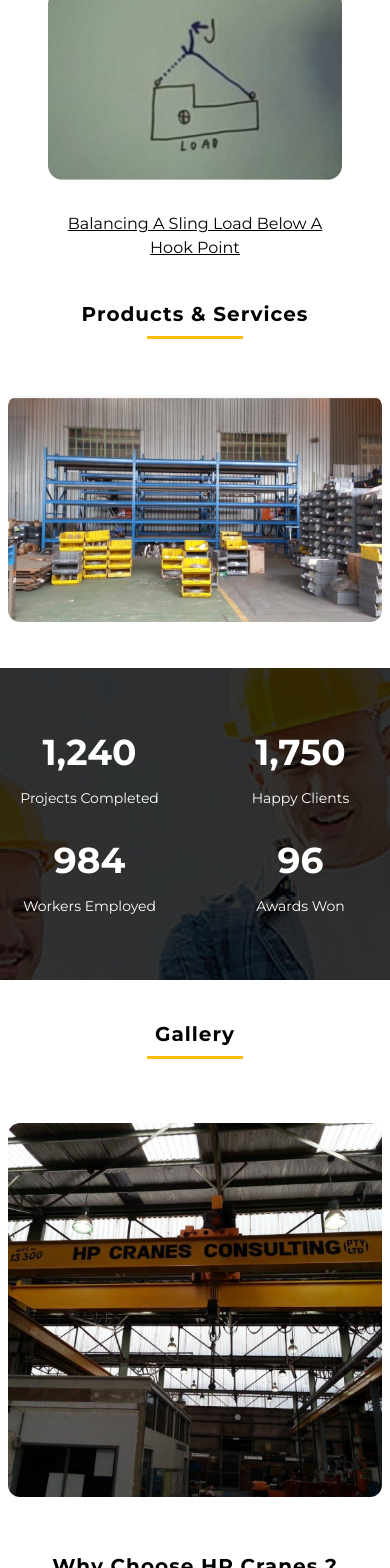
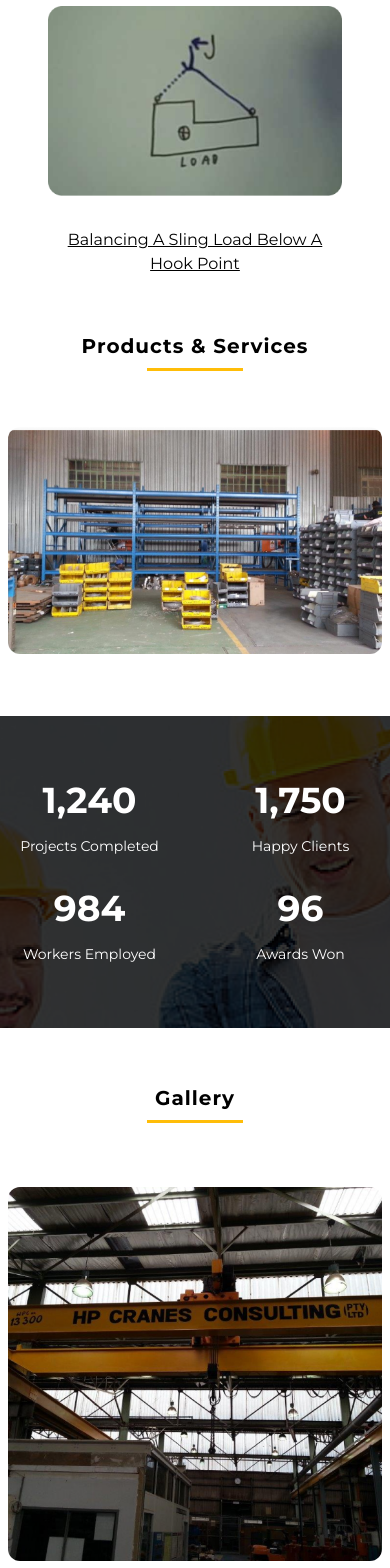
Before and after one commit to arslanahmadvirk/hp-cranes-web, a Next.js app: page / in a window 390 px wide. Shown: the part 1965-3533 px from the top of the page. Built offline with nearby package versions, Linux system fonts and the light colour scheme.

Commit message:
Spacing Fixed

```diff
--- a/src/pages/index.jsx
+++ b/src/pages/index.jsx
@@ -103,7 +103,7 @@ function AboutUs() {
     " DISTRIBUTORS OF HETRONIC",
   ];
   return (
-    <div className="container 2xl:max-w-screen-2xl mx-auto lg:my-24 my-10">
+    <div className="container 2xl:max-w-screen-2xl mx-auto lg:my-24 my-14">
       <div className="flex lg:flex-row flex-col justify-between gap-20 lg:mx-10">
         <div className="basis-8/12 mx-6 lg:mx-0">
           <SectionHeading heading={"About Us"} />
@@ -198,7 +198,7 @@ function AboutUs() {
 
 function WhyChooseUs() {
   return (
-    <div className="container 2xl:max-w-screen-2xl mx-auto lg:mb-24 mb-10">
+    <div className="container 2xl:max-w-screen-2xl mx-auto lg:mb-24 mb-14">
       <SectionHeading heading={"Why Choose HP Cranes ?"} />
       <div className="flex lg:flex-row flex-col-reverse lg:gap-0 gap-20 justify-between items-center mx-5 mt-14">
         <div className="lg:basis-1/2 basis-full ">
@@ -254,7 +254,7 @@ function Statistics() {
     { item_name: "Awards Won", value: 96 },
   ];
   return (
-    <div className="lg:mb-24 mb-10">
+    <div className="lg:mb-24 mb-14">
       <div className="bg-statistics bg-cover bg-center">
         <div className="relative top-0 py-16 bg-black/80">
           <div className="container 2xl:max-w-screen-2xl mx-auto">
@@ -288,7 +288,7 @@ function ProductsAndServices() {
     },
   ];
   return (
-    <div className="container 2xl:max-w-screen-2xl mx-auto lg:mb-24 mb-10">
+    <div className="container 2xl:max-w-screen-2xl mx-auto lg:mb-24 mb-14">
       <SectionHeading heading={"Products & Services"} />
       <div className="mt-14 overflow-hidden">
         <SlickSlider>
@@ -322,7 +322,7 @@ function Gallery() {
     },
   ];
   return (
-    <div className="container 2xl:max-w-screen-2xl mx-auto lg:mb-24 mb-10">
+    <div className="container 2xl:max-w-screen-2xl mx-auto lg:mb-24 mb-14">
       <SectionHeading heading={"Gallery"} />
       <div className="mt-14 overflow-hidden">
         <SlickSlider>
@@ -362,7 +362,7 @@ function Projects() {
     },
   ];
   return (
-    <div className="container 2xl:max-w-screen-2xl mx-auto lg:mb-24 mb-10">
+    <div className="container 2xl:max-w-screen-2xl mx-auto lg:mb-24 mb-14">
       <SectionHeading heading={"Projects"} />
       <div className=" overflow-hidden mt-14 ">
         <SlickSlider>
@@ -402,7 +402,7 @@ function ProjectCard({ image, title, desc }) {
 
 function Testimonials() {
   return (
-    <div className="bg-primary-yellow-dark py-10 overflow-hidden lg:mb-24 mb-10">
+    <div className="bg-primary-yellow-dark py-10 overflow-hidden lg:mb-24 mb-14">
       <div className="mb-10">
         <h1 className="text-center px-8 mb-2 font-bold text-xl lg:text-2xl tracking-wider">
           Testimonials
```
